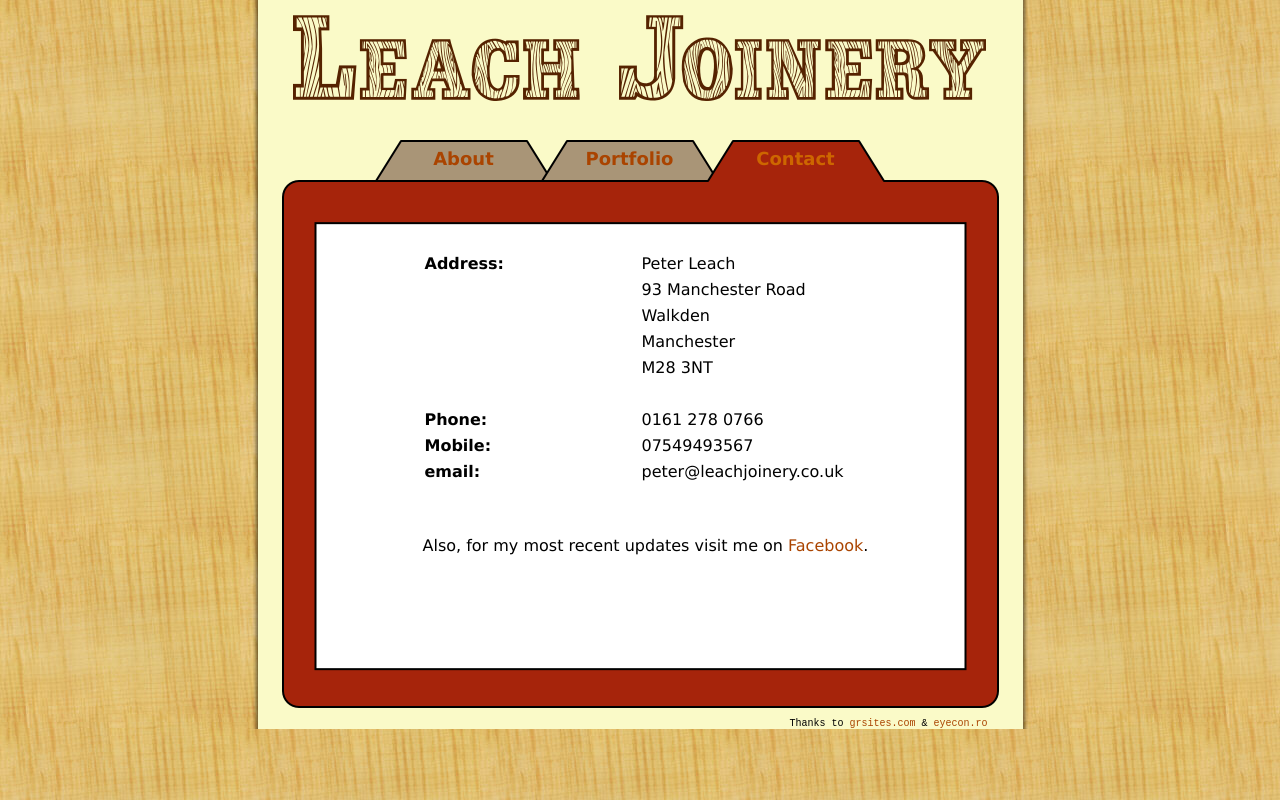
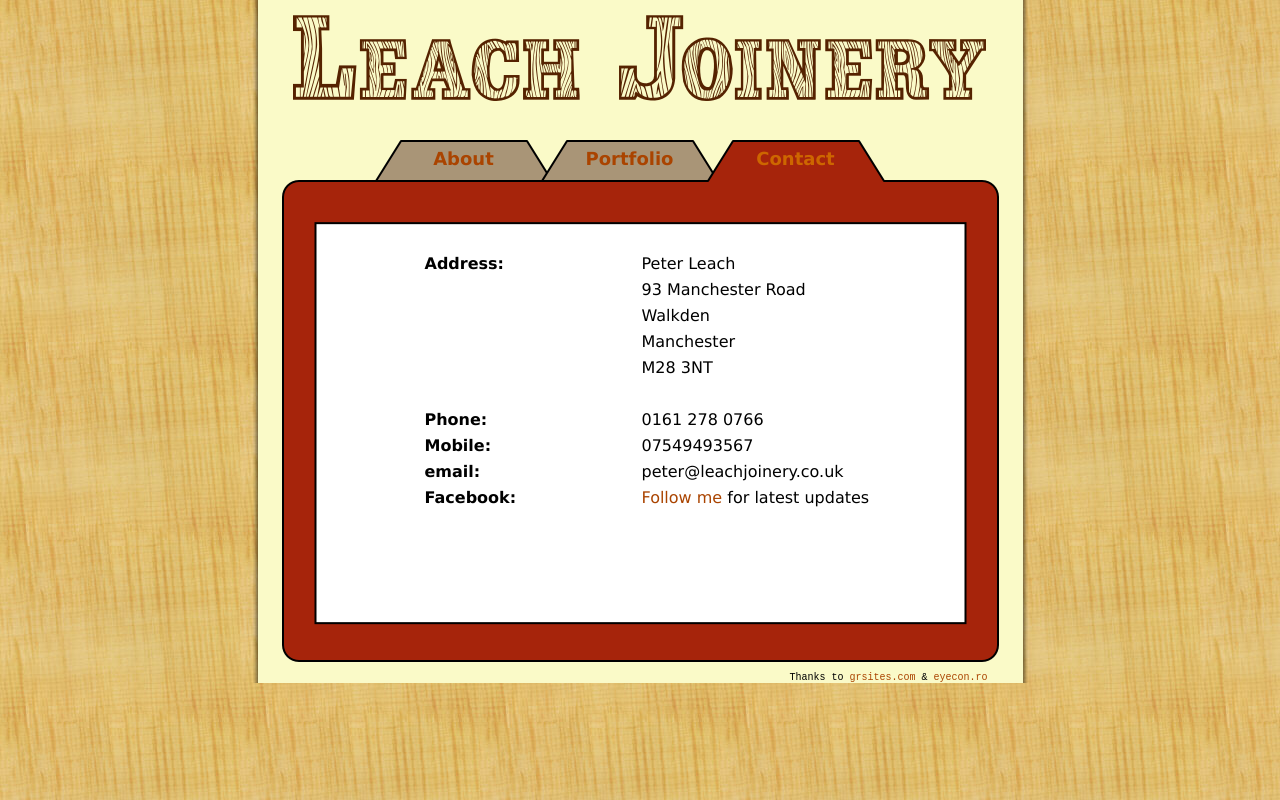
Before and after one commit to leachjoinery/leachjoinery.github.com, a plain HTML site: page contact.html in a window 1280 px wide. Drawn offline with Linux system fonts and the light colour scheme.

Commit message:
Changed facebook link on contact page

```diff
--- a/contact.html
+++ b/contact.html
@@ -56,9 +56,11 @@
 	    <td><b>email:</b></td>
 	    <td>peter@leachjoinery.co.uk</td>
 	  </tr>
-	</table><br><br>
-	Also, for my most recent updates visit me
-	on <a href="http://www.facebook.com/pages/Leach-Joinery/201817349849481">Facebook</a>.
+	  <tr>
+	    <td><b>Facebook:</b></td>
+	    <td><a href="http://www.facebook.com/pages/Leach-Joinery/201817349849481">Follow me</a> for latest updates</td>
+	  </tr>
+	</table>
       </div>
       <div id="bottom"></div>
       <div id="footer">
```
